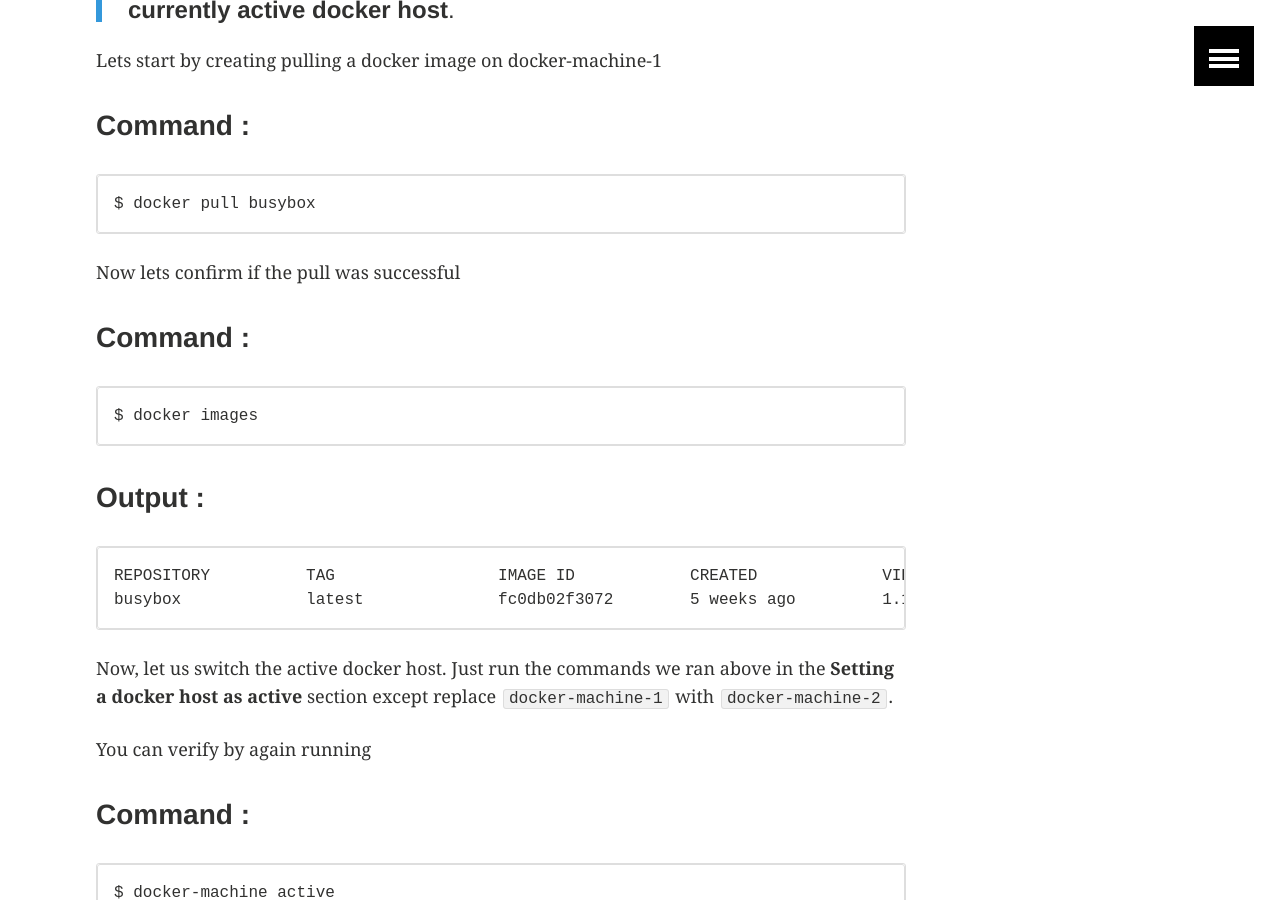
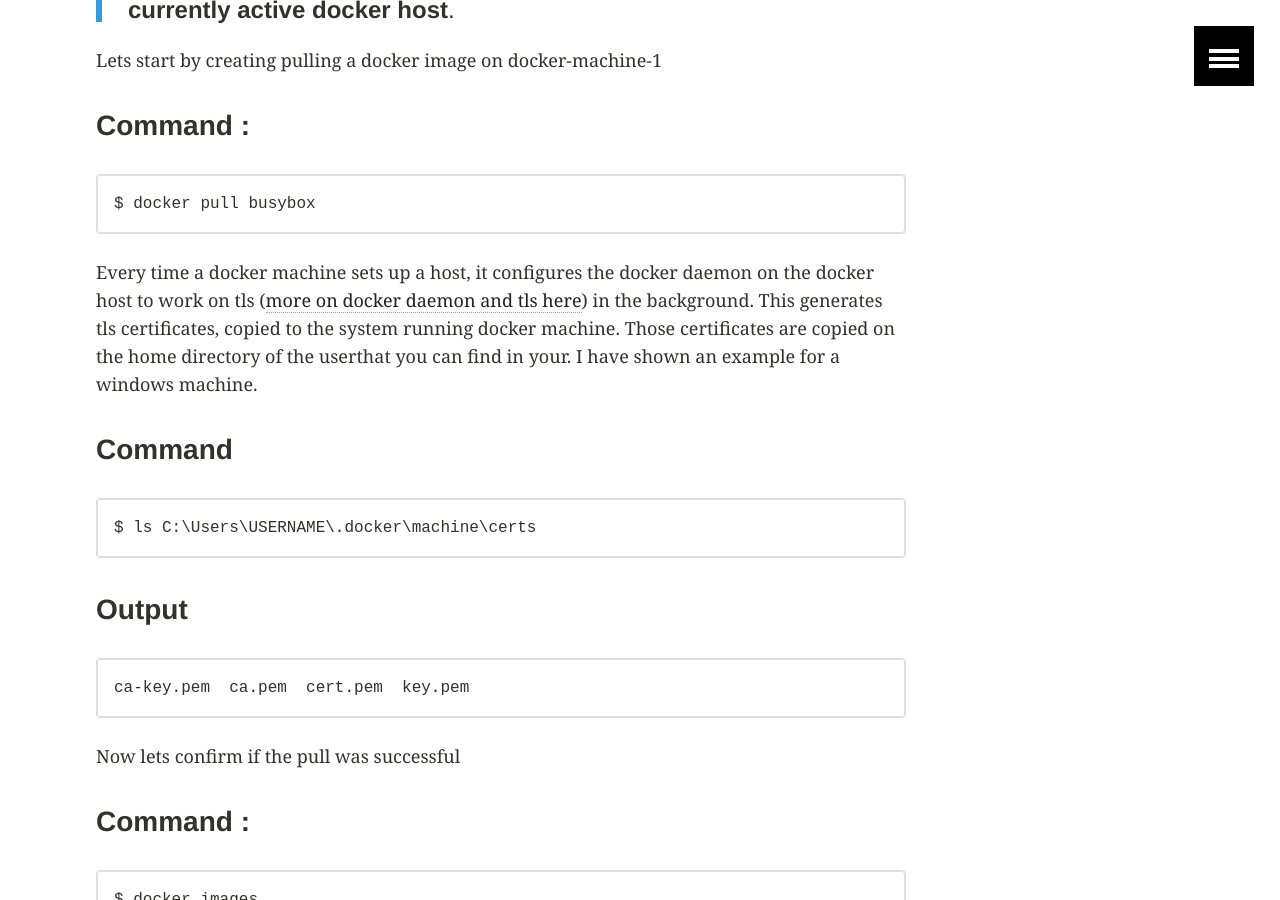
Before and after one commit to shradha09/containers-workshop, a Jekyll site: the page built from _posts/handson/2016-01-13-Docker_Machine.md, in a window 1280 px wide and 900 px high, scrolled down 5161 px. Built offline with Jekyll 4.4.1, drawn with Linux system fonts in a browser that asks for light colours; comment, search, counter and statistics services are not loaded.

Commit message:
Minor modification to the docker machine content.

```diff
--- a/_posts/handson/2016-01-13-Docker_Machine.md
+++ b/_posts/handson/2016-01-13-Docker_Machine.md
@@ -136,6 +136,16 @@ Lets start by creating pulling a docker image on docker-machine-1
 
     $ docker pull busybox
 
+Every time a docker machine sets up a host, it configures the docker daemon on the docker host to work on tls ([more on docker daemon and tls here](https://docs.docker.com/engine/articles/https/ "How TLS works with docker")) in the background. This generates tls certificates, copied to the system running docker machine. Those certificates are copied on the home directory of the userthat you can find in your. I have shown an example for a windows machine.
+
+###Command
+
+    $ ls C:\Users\USERNAME\.docker\machine\certs
+
+###Output
+
+    ca-key.pem  ca.pem  cert.pem  key.pem
+
 Now lets confirm if the pull was successful
 
 ###Command :
```
